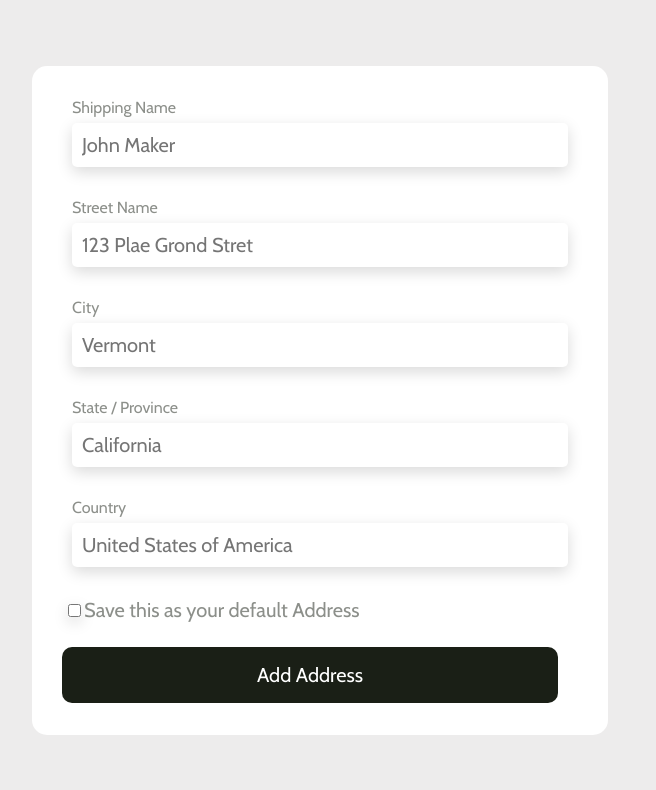
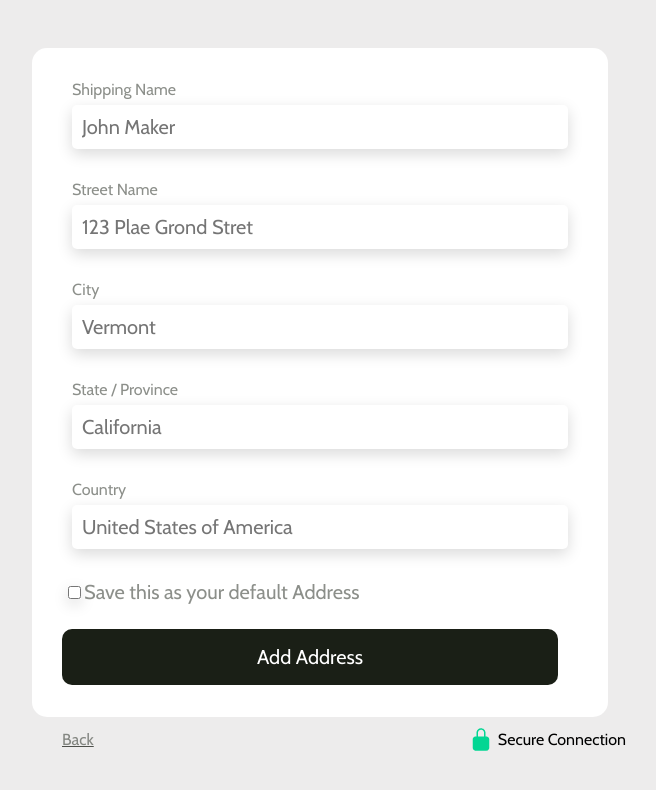
Before and after one commit to campbell-15/ecommerceReactStore, a React (Create React App) app: page /add-address in a window 1280 px wide. Shown: the top 790 px of the page, without its empty margins (320-976 px from the left). Built offline with nearby package versions, Linux system fonts and the light colour scheme.

Commit message:
address page update

```diff
--- a/src/AddAddress.css
+++ b/src/AddAddress.css
@@ -100,3 +100,44 @@
         align-items: center;
         display: inline-flex;
     }
+
+    .Button2{
+        padding-left: 24px;
+        padding-right: 24px;
+        padding-top: 8px;
+        padding-bottom: 8px;
+        border-radius: 11px;
+        overflow: hidden;
+        justify-content: center;
+        align-items: center;
+        gap: 8px;
+        display: flex;
+        color: rgba(26, 31, 22, 0.50);
+        font-size: 16px;
+        font-family: Cabin;
+        font-weight: 400;
+        text-decoration: underline;
+        word-wrap: break-word;
+    }
+
+    .Info {
+        justify-content: center;
+        align-items: center;
+        gap: 8px;
+        display: flex;
+    }
+
+    .Icon {
+        width: 24px;
+        height: 24px;
+        position: relative;
+    }
+
+    .Vector {
+        width: 16.50px;
+        height: 22.50px;
+        left: 3.75px;
+        top: 0.75px;
+        position: absolute;
+        background: #02D693;
+    }
--- a/src/AddAddress.jsx
+++ b/src/AddAddress.jsx
@@ -60,6 +60,16 @@ const AddAddress = () => {
              </form>
              </div>
 
+             <div className="Infromation">
+                <div className="Button2">
+                    <div className="Button2">Back</div>
+                </div>
+                <div className="Info">
+                            <img src={greenbag} alt="" />
+                    <div className="SecureConnection">Secure Connection</div>
+                </div>
+            </div>
+
 
         </div>
         )
```
